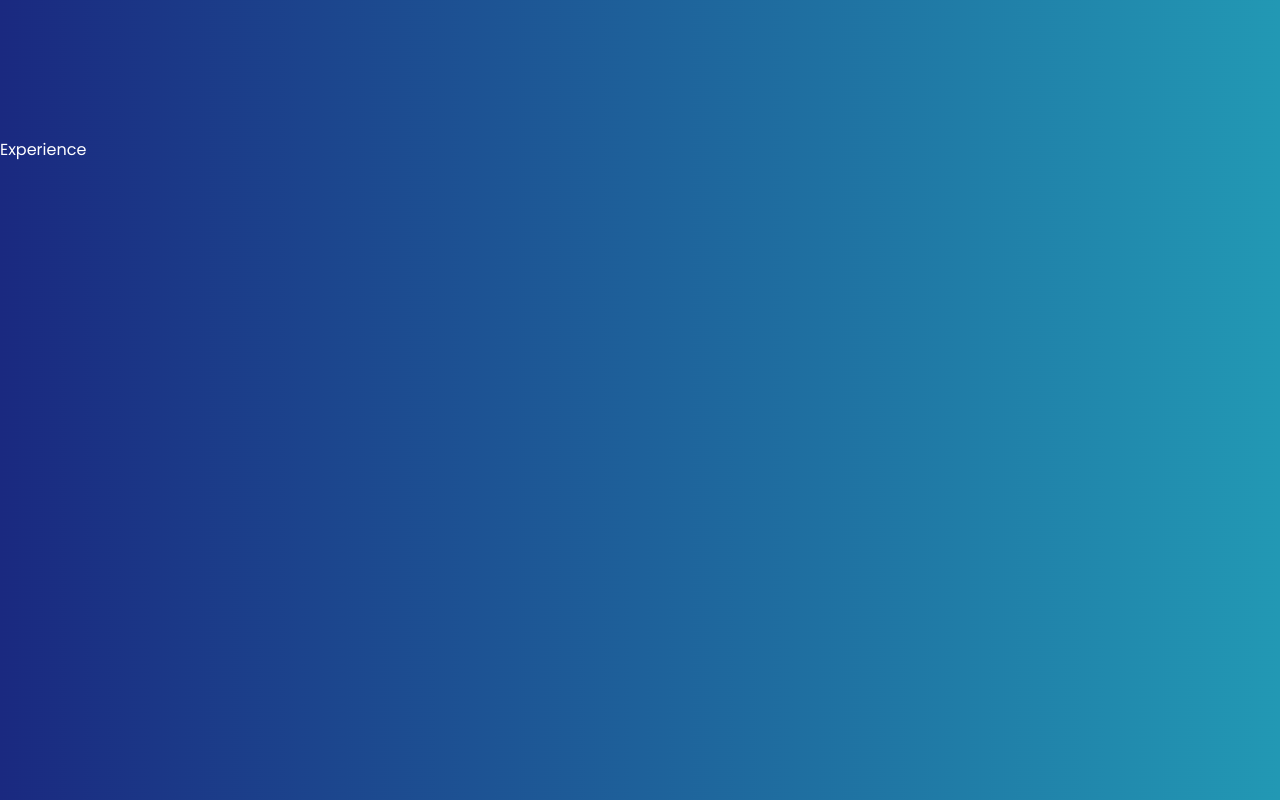
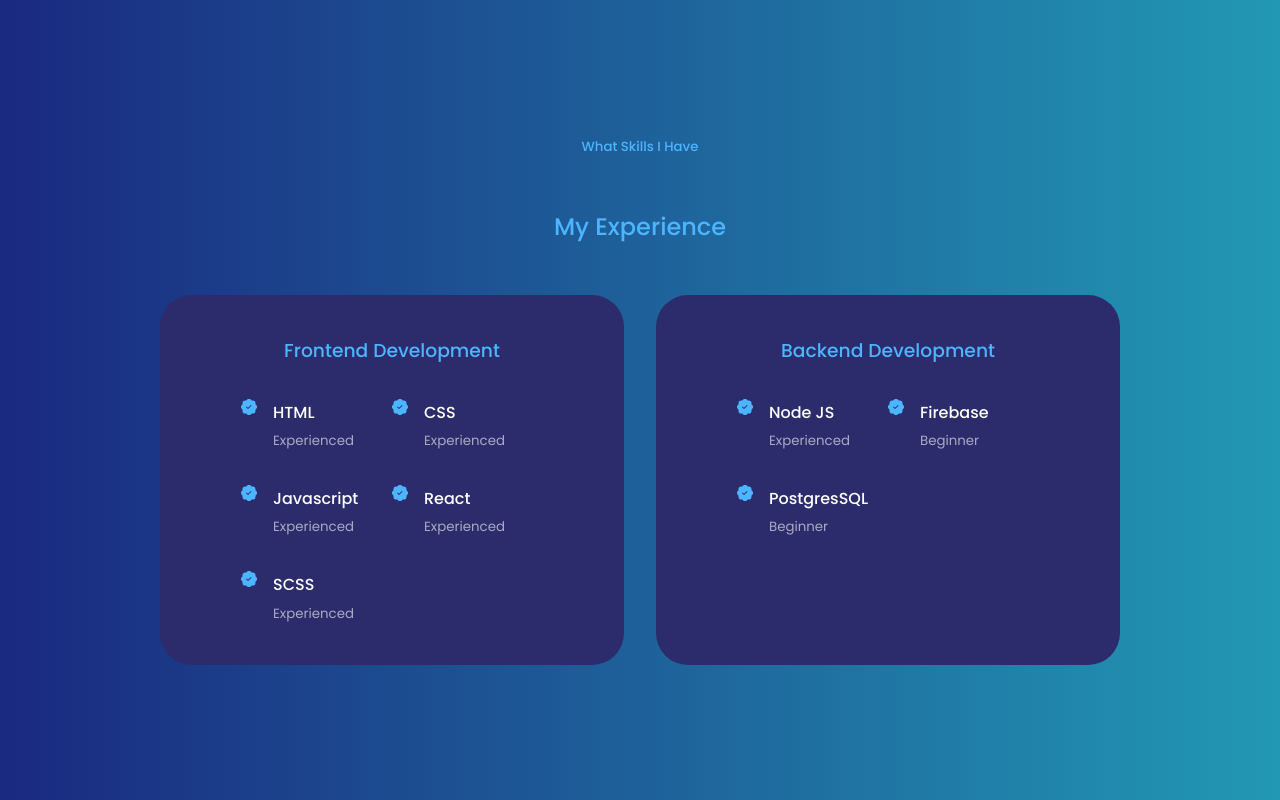
Before and after one commit to yhupaul/react-portfolio-website, a React (Create React App) app: page / in a window 1280 px wide. Shown: the part 1720-2520 px from the top of the page. Built offline with nearby package versions, Linux system fonts and the light colour scheme.

Commit message:
did styling for experience

```diff
--- a/src/components/experience/Experience.jsx
+++ b/src/components/experience/Experience.jsx
@@ -1,9 +1,84 @@
 import React from 'react'
 import './experience.css'
+import {BsPatchCheckFill} from 'react-icons/bs'
 
 const Experience = () => {
   return (
-    <section id='experience'>Experience</section>
+    <section id='experience'>
+      <h5>What Skills I Have</h5>
+      <h2>My Experience</h2>
+
+      <div className='container experience__container'>
+        <div className="experience__fronend">
+          <h3>Frontend Development</h3>
+          <div className='experience__content'>
+            <article className='experience__details'>
+              {/* this icon does not change with css file so i did it here */}
+              <BsPatchCheckFill margin='6px' color='var(--color-primary)' />
+              <div>
+                <h4>HTML</h4>
+                <small className='text-light'> Experienced</small>
+              </div>
+            </article>
+            <article className='experience__details'>
+              <BsPatchCheckFill margin='6px' color='var(--color-primary)' />
+              <div>
+                <h4>CSS</h4>
+                <small className='text-light'> Experienced</small>
+              </div>
+            </article>
+            <article className='experience__details'>
+              <BsPatchCheckFill margin='6px' color='var(--color-primary)' />
+              <div>
+                <h4>Javascript</h4>
+                <small className='text-light'> Experienced</small>
+              </div>
+            </article>
+            <article className='experience__details'>
+              <BsPatchCheckFill margin='6px' color='var(--color-primary)' />
+              <div>
+                <h4>React</h4>
+                <small className='text-light'> Experienced</small>
+              </div>
+            </article>
+            <article className='experience__details'>
+              <BsPatchCheckFill margin='6px' color='var(--color-primary)' />
+              <div>
+                <h4>SCSS</h4>
+                <small className='text-light'> Experienced</small>
+              </div>
+            </article>
+          </div>
+        </div>
+        <div className="experience__backend">
+          {/* Backend details */}
+        <h3>Backend Development</h3>
+        <div className='experience__content'>
+            <article className='experience__details'>
+              <BsPatchCheckFill margin='6px' color='var(--color-primary)' />
+              <div>
+              <h4>Node JS</h4>
+              <small className='text-light'> Experienced</small>
+              </div>
+            </article>
+            <article className='experience__details'>
+              <BsPatchCheckFill margin='6px' color='var(--color-primary)' />
+              <div>
+                <h4>Firebase</h4>
+                <small className='text-light'>Beginner</small>
+              </div>
+            </article>
+            <article className='experience__details'>
+              <BsPatchCheckFill margin='6px' color='var(--color-primary)' />
+              <div>
+                <h4>PostgresSQL</h4>
+                <small className='text-light'>Beginner</small>
+              </div>
+            </article>
+          </div>
+        </div>
+      </div>
+    </section>
   )
 }
 
--- a/src/components/experience/experience.css
+++ b/src/components/experience/experience.css
@@ -0,0 +1,41 @@
+.experience__container {
+  display: grid;
+  grid-template-columns: 1fr 1fr;
+  gap: 2rem;
+}
+
+.experience__container > div {
+  background: var(--color-bg-variant);
+  padding: 2.4rem 5rem;
+  border-radius: 2rem;
+  border: 1px solid transparent;
+}
+
+.experience__container > div:hover {
+  background: transparent;
+  border-color: var(--color-primary-variant);
+  cursor: default;
+}
+
+.experience__container > div h3 {
+  text-align: center;
+  margin-bottom: 2rem;
+  color: var(--color-primary);
+}
+
+.experience__content {
+  display: grid;
+  grid-template-columns: 1fr 1fr;
+  row-gap: 2rem;
+}
+
+.experience__details {
+  display: flex;
+  gap: 1rem;
+}
+
+/*this code doesn't work so I did stying on jsx file directly  */
+/* .experience__details-icon {
+  margin-top: 6px;
+  color: var(--color-primary);
+} */
```
